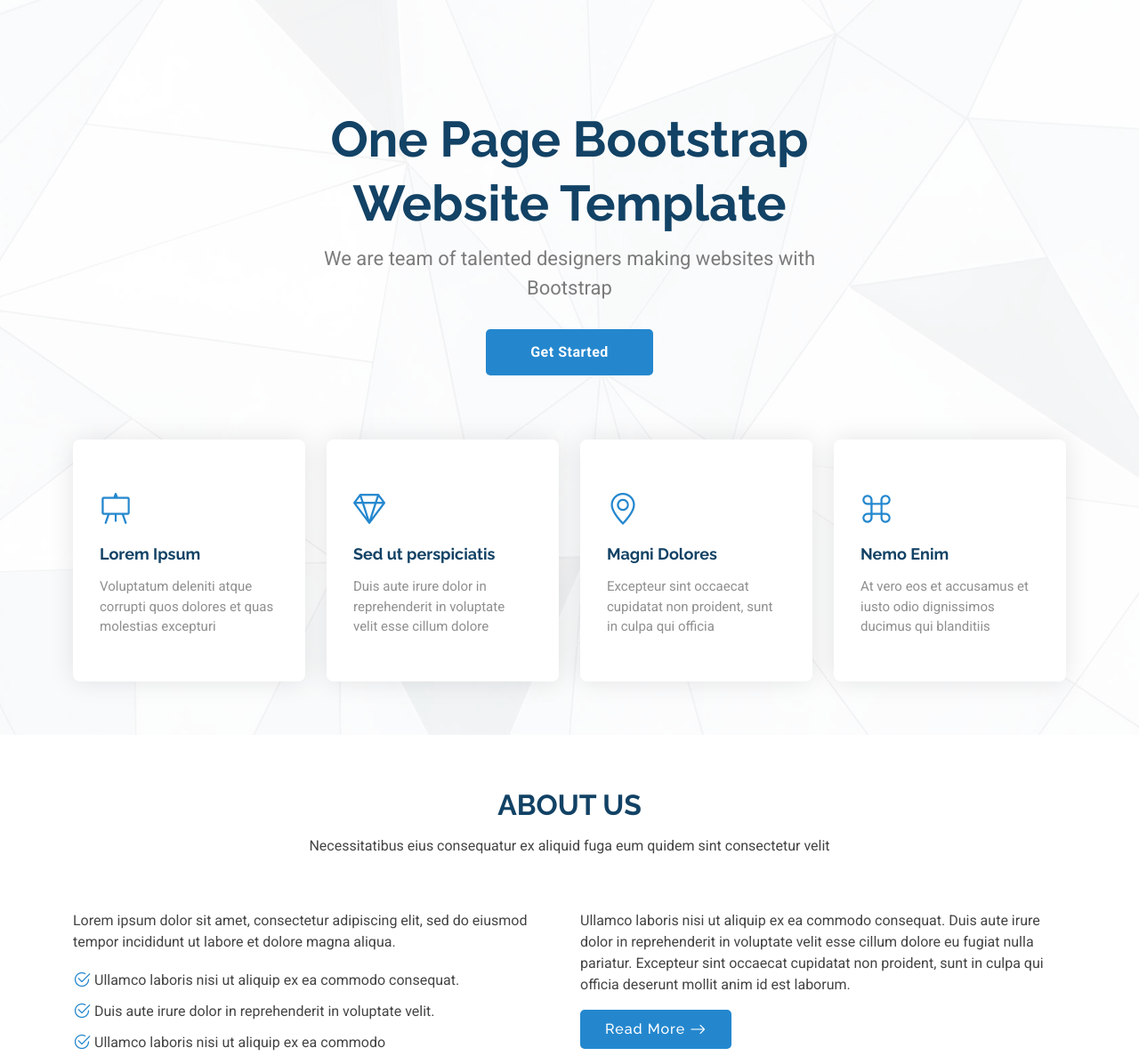
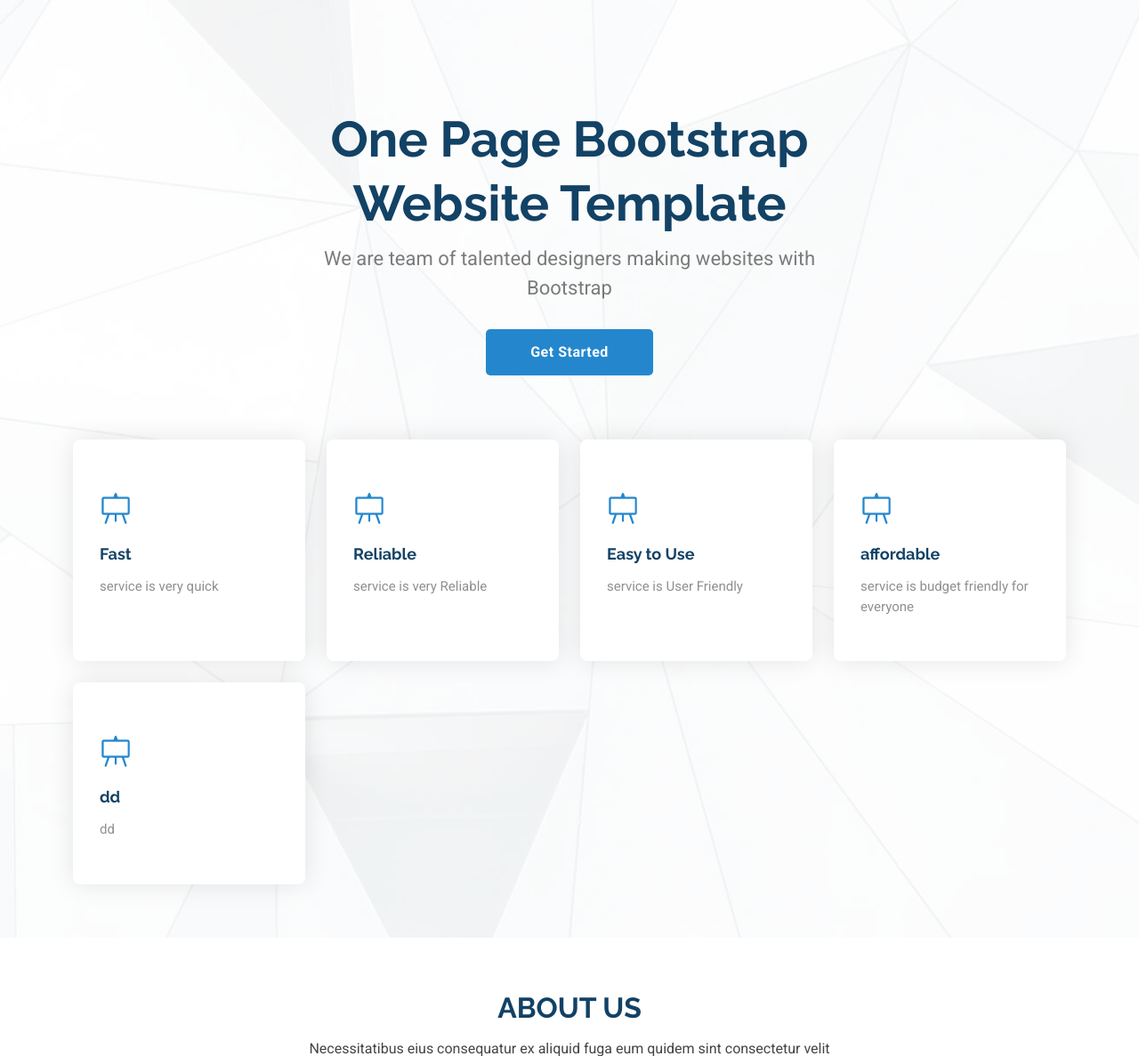
Before and after one commit to Karim-162/Django-with-Karim, a Django app: page / in a window 1280 px wide. Shown: the part 101-1288 px from the top of the page at 89% size. Run offline with Django 4.2, Linux system fonts and the light colour scheme; some libraries are stand-ins or nearby versions.

Commit message:
Update index.html

```diff
--- a/myproject/templates/index.html
+++ b/myproject/templates/index.html
@@ -101,37 +101,18 @@
         </div>
 
         <div class="row gy-4 mt-5">
+
+          {% for feature in features %}
           <div class="col-md-6 col-lg-3" data-aos="zoom-out" data-aos-delay="100">
             <div class="icon-box">
               <div class="icon"><i class="bi bi-easel"></i></div>
-              <h4 class="title"><a href="">Lorem Ipsum</a></h4>
-              <p class="description">Voluptatum deleniti atque corrupti quos dolores et quas molestias excepturi</p>
+              <h4 class="title"><a href="">{{feature.name}}</a></h4>
+              <p class="description">{{feature.details}}</p>
             </div>
           </div><!--End Icon Box -->
+          {% endfor %}
 
-          <div class="col-md-6 col-lg-3" data-aos="zoom-out" data-aos-delay="200">
-            <div class="icon-box">
-              <div class="icon"><i class="bi bi-gem"></i></div>
-              <h4 class="title"><a href="">Sed ut perspiciatis</a></h4>
-              <p class="description">Duis aute irure dolor in reprehenderit in voluptate velit esse cillum dolore</p>
-            </div>
-          </div><!--End Icon Box -->
 
-          <div class="col-md-6 col-lg-3" data-aos="zoom-out" data-aos-delay="300">
-            <div class="icon-box">
-              <div class="icon"><i class="bi bi-geo-alt"></i></div>
-              <h4 class="title"><a href="">Magni Dolores</a></h4>
-              <p class="description">Excepteur sint occaecat cupidatat non proident, sunt in culpa qui officia</p>
-            </div>
-          </div><!--End Icon Box -->
-
-          <div class="col-md-6 col-lg-3" data-aos="zoom-out" data-aos-delay="400">
-            <div class="icon-box">
-              <div class="icon"><i class="bi bi-command"></i></div>
-              <h4 class="title"><a href="">Nemo Enim</a></h4>
-              <p class="description">At vero eos et accusamus et iusto odio dignissimos ducimus qui blanditiis</p>
-            </div>
-          </div><!--End Icon Box -->
 
         </div>
       </div>
```
